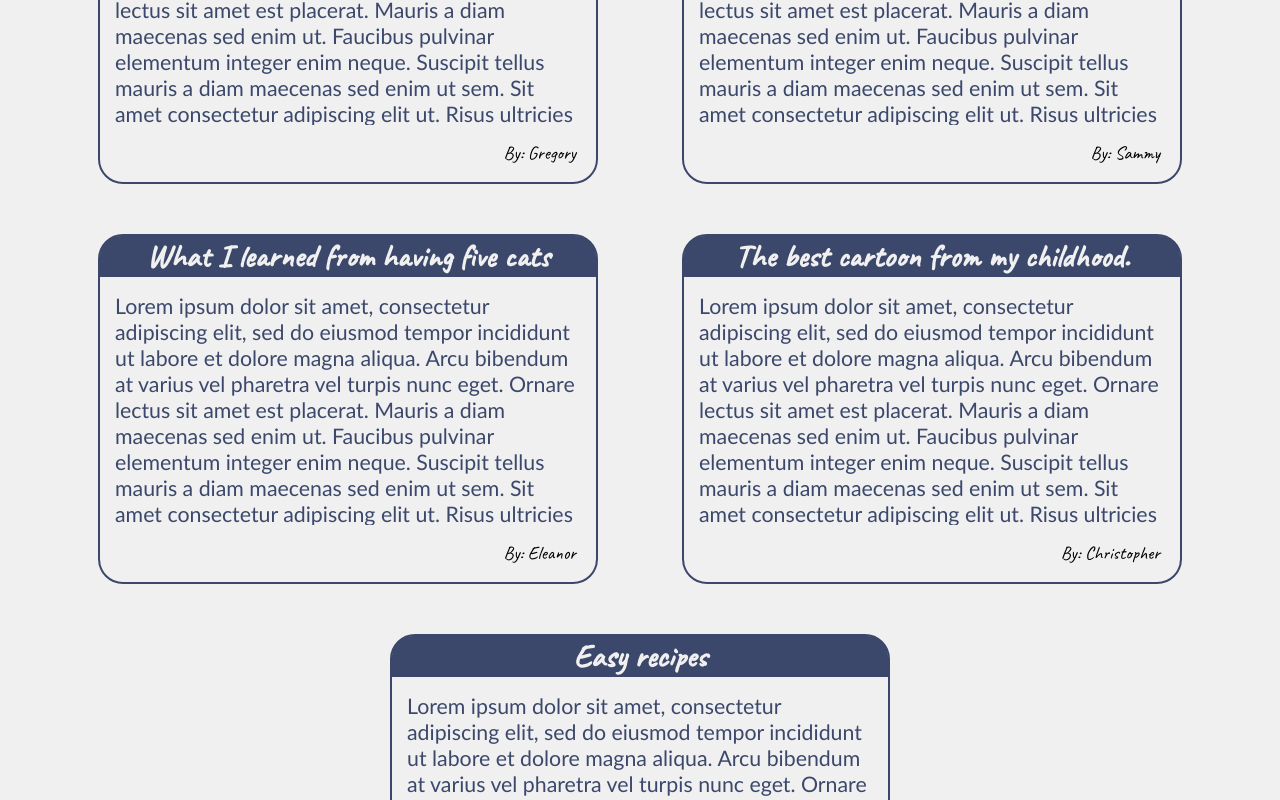
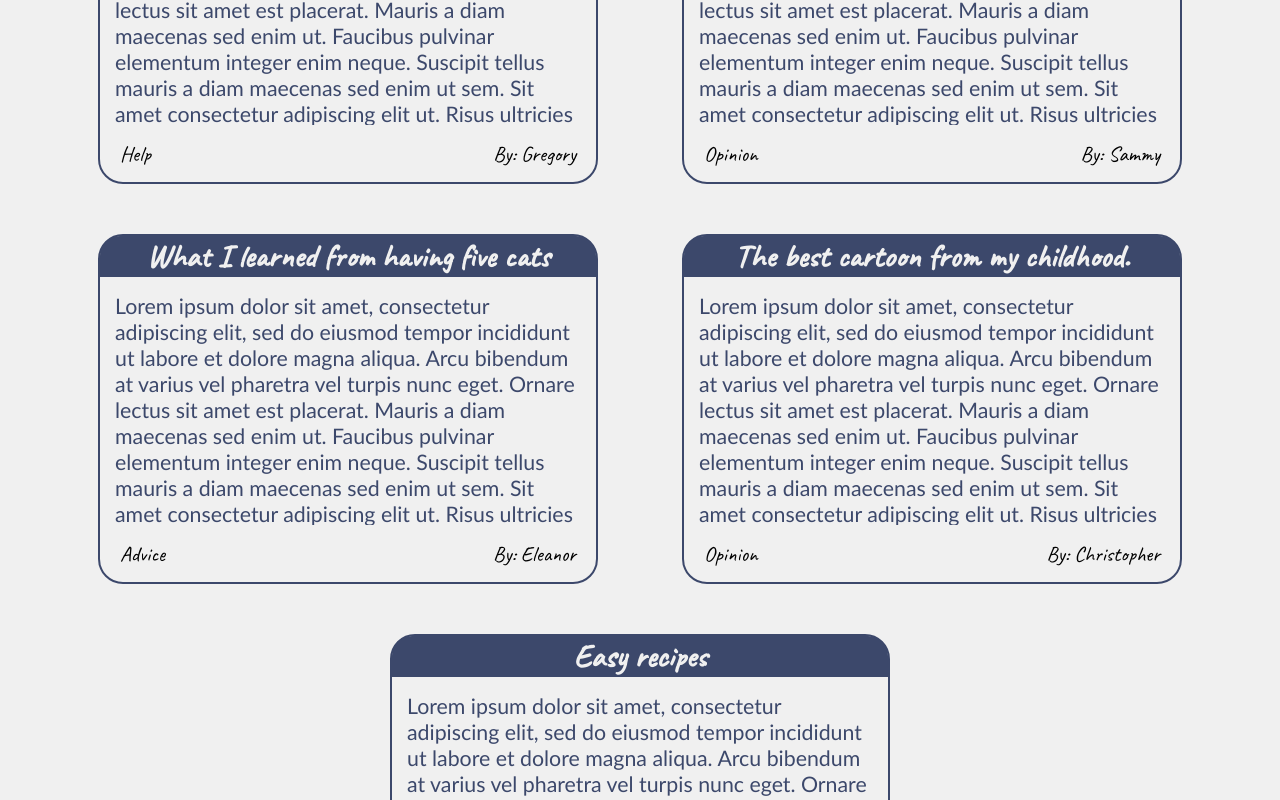
Before and after one commit to JaronOris/n322_n423_final, a Next.js app: page /frontPage in a window 1280 px wide. Shown: the part 448-1248 px from the top of the page. Built offline with nearby package versions, Linux system fonts and the light colour scheme; no server answers.

Commit message:
Added Google Auth and login/logout

```diff
--- a/package.json
+++ b/package.json
@@ -9,7 +9,8 @@
     "lint": "next lint"
   },
   "dependencies": {
-    "next": "13.3.1",
+    "firebase": "^9.21.0",
+    "next": "^13.3.1",
     "react": "18.2.0",
     "react-dom": "18.2.0"
   }
--- a/src/pages/frontPage.js
+++ b/src/pages/frontPage.js
@@ -1,5 +1,5 @@
 import React from "react";
-import FrontPageStyle from "../styles/FrontPage.module.css"
+import FrontPageStyle from "../styles/FrontPage.module.css";
 
 export default function frontPage() {
   return (
@@ -8,42 +8,110 @@ export default function frontPage() {
         <h1 className={FrontPageStyle.callout}> Front Page</h1>
         <div className={FrontPageStyle.gridContainer}>
           <div className={FrontPageStyle.blogPost}>
-                        <h1 className={FrontPageStyle.postTitle}>Does this look like a rash to anyone else?</h1>
+            <h1 className={FrontPageStyle.postTitle}>
+              Does this look like a rash to anyone else?
+            </h1>
             <p className={FrontPageStyle.postDesc}>
-                            Lorem ipsum dolor sit amet, consectetur adipiscing elit, sed do eiusmod tempor incididunt ut labore et dolore magna aliqua. Arcu bibendum at varius vel pharetra vel turpis nunc eget. Ornare lectus sit amet est placerat. Mauris a diam maecenas sed enim ut. Faucibus pulvinar elementum integer enim neque. Suscipit tellus mauris a diam maecenas sed enim ut sem. Sit amet consectetur adipiscing elit ut. Risus ultricies tristique nulla aliquet. Sem et tortor consequat id porta. Molestie a iaculis at erat pellentesque. Congue eu consequat ac felis donec et. Leo a diam sollicitudin tempor.
+              Lorem ipsum dolor sit amet, consectetur adipiscing elit, sed do
+              eiusmod tempor incididunt ut labore et dolore magna aliqua. Arcu
+              bibendum at varius vel pharetra vel turpis nunc eget. Ornare
+              lectus sit amet est placerat. Mauris a diam maecenas sed enim ut.
+              Faucibus pulvinar elementum integer enim neque. Suscipit tellus
+              mauris a diam maecenas sed enim ut sem. Sit amet consectetur
+              adipiscing elit ut. Risus ultricies tristique nulla aliquet. Sem
+              et tortor consequat id porta. Molestie a iaculis at erat
+              pellentesque. Congue eu consequat ac felis donec et. Leo a diam
+              sollicitudin tempor.
             </p>
-                        <p className={FrontPageStyle.author}>By: Gregory</p>
+            <div className={FrontPageStyle.footerInfo}>
+              <p>Help</p>
+              <p>By: Gregory</p>
+            </div>
           </div>
           <div className={FrontPageStyle.blogPost}>
-                        <h1 className={FrontPageStyle.postTitle}>Top 10 Reasons why I don't like Gregory</h1>
+            <h1 className={FrontPageStyle.postTitle}>
+              Top 10 Reasons why I don't like Gregory
+            </h1>
             <p className={FrontPageStyle.postDesc}>
-                            Lorem ipsum dolor sit amet, consectetur adipiscing elit, sed do eiusmod tempor incididunt ut labore et dolore magna aliqua. Arcu bibendum at varius vel pharetra vel turpis nunc eget. Ornare lectus sit amet est placerat. Mauris a diam maecenas sed enim ut. Faucibus pulvinar elementum integer enim neque. Suscipit tellus mauris a diam maecenas sed enim ut sem. Sit amet consectetur adipiscing elit ut. Risus ultricies tristique nulla aliquet. Sem et tortor consequat id porta. Molestie a iaculis at erat pellentesque. Congue eu consequat ac felis donec et. Leo a diam sollicitudin tempor.
+              Lorem ipsum dolor sit amet, consectetur adipiscing elit, sed do
+              eiusmod tempor incididunt ut labore et dolore magna aliqua. Arcu
+              bibendum at varius vel pharetra vel turpis nunc eget. Ornare
+              lectus sit amet est placerat. Mauris a diam maecenas sed enim ut.
+              Faucibus pulvinar elementum integer enim neque. Suscipit tellus
+              mauris a diam maecenas sed enim ut sem. Sit amet consectetur
+              adipiscing elit ut. Risus ultricies tristique nulla aliquet. Sem
+              et tortor consequat id porta. Molestie a iaculis at erat
+              pellentesque. Congue eu consequat ac felis donec et. Leo a diam
+              sollicitudin tempor.
             </p>
-                        <p className={FrontPageStyle.author}>By: Sammy</p>
+            <div className={FrontPageStyle.footerInfo}>
+              <p>Opinion</p>
+              <p>By: Sammy</p>
+            </div>
           </div>
           <div className={FrontPageStyle.blogPost}>
-                        <h1 className={FrontPageStyle.postTitle}>What I learned from having five cats</h1>
+            <h1 className={FrontPageStyle.postTitle}>
+              What I learned from having five cats
+            </h1>
             <p className={FrontPageStyle.postDesc}>
-                            Lorem ipsum dolor sit amet, consectetur adipiscing elit, sed do eiusmod tempor incididunt ut labore et dolore magna aliqua. Arcu bibendum at varius vel pharetra vel turpis nunc eget. Ornare lectus sit amet est placerat. Mauris a diam maecenas sed enim ut. Faucibus pulvinar elementum integer enim neque. Suscipit tellus mauris a diam maecenas sed enim ut sem. Sit amet consectetur adipiscing elit ut. Risus ultricies tristique nulla aliquet. Sem et tortor consequat id porta. Molestie a iaculis at erat pellentesque. Congue eu consequat ac felis donec et. Leo a diam sollicitudin tempor.
+              Lorem ipsum dolor sit amet, consectetur adipiscing elit, sed do
+              eiusmod tempor incididunt ut labore et dolore magna aliqua. Arcu
+              bibendum at varius vel pharetra vel turpis nunc eget. Ornare
+              lectus sit amet est placerat. Mauris a diam maecenas sed enim ut.
+              Faucibus pulvinar elementum integer enim neque. Suscipit tellus
+              mauris a diam maecenas sed enim ut sem. Sit amet consectetur
+              adipiscing elit ut. Risus ultricies tristique nulla aliquet. Sem
+              et tortor consequat id porta. Molestie a iaculis at erat
+              pellentesque. Congue eu consequat ac felis donec et. Leo a diam
+              sollicitudin tempor.
             </p>
-                        <p className={FrontPageStyle.author}>By: Eleanor</p>
+            <div className={FrontPageStyle.footerInfo}>
+              <p>Advice</p>
+              <p>By: Eleanor</p>
+            </div>
           </div>
           <div className={FrontPageStyle.blogPost}>
-                        <h1 className={FrontPageStyle.postTitle}>The best cartoon from my childhood.</h1>
+            <h1 className={FrontPageStyle.postTitle}>
+              The best cartoon from my childhood.
+            </h1>
             <p className={FrontPageStyle.postDesc}>
-                            Lorem ipsum dolor sit amet, consectetur adipiscing elit, sed do eiusmod tempor incididunt ut labore et dolore magna aliqua. Arcu bibendum at varius vel pharetra vel turpis nunc eget. Ornare lectus sit amet est placerat. Mauris a diam maecenas sed enim ut. Faucibus pulvinar elementum integer enim neque. Suscipit tellus mauris a diam maecenas sed enim ut sem. Sit amet consectetur adipiscing elit ut. Risus ultricies tristique nulla aliquet. Sem et tortor consequat id porta. Molestie a iaculis at erat pellentesque. Congue eu consequat ac felis donec et. Leo a diam sollicitudin tempor.
+              Lorem ipsum dolor sit amet, consectetur adipiscing elit, sed do
+              eiusmod tempor incididunt ut labore et dolore magna aliqua. Arcu
+              bibendum at varius vel pharetra vel turpis nunc eget. Ornare
+              lectus sit amet est placerat. Mauris a diam maecenas sed enim ut.
+              Faucibus pulvinar elementum integer enim neque. Suscipit tellus
+              mauris a diam maecenas sed enim ut sem. Sit amet consectetur
+              adipiscing elit ut. Risus ultricies tristique nulla aliquet. Sem
+              et tortor consequat id porta. Molestie a iaculis at erat
+              pellentesque. Congue eu consequat ac felis donec et. Leo a diam
+              sollicitudin tempor.
             </p>
-                        <p className={FrontPageStyle.author}>By: Christopher</p>
+            <div className={FrontPageStyle.footerInfo}>
+              <p>Opinion</p>
+              <p>By: Christopher</p>
+            </div>
           </div>
           <div className={FrontPageStyle.blogPost}>
             <h1 className={FrontPageStyle.postTitle}>Easy recipes</h1>
             <p className={FrontPageStyle.postDesc}>
-                            Lorem ipsum dolor sit amet, consectetur adipiscing elit, sed do eiusmod tempor incididunt ut labore et dolore magna aliqua. Arcu bibendum at varius vel pharetra vel turpis nunc eget. Ornare lectus sit amet est placerat. Mauris a diam maecenas sed enim ut. Faucibus pulvinar elementum integer enim neque. Suscipit tellus mauris a diam maecenas sed enim ut sem. Sit amet consectetur adipiscing elit ut. Risus ultricies tristique nulla aliquet. Sem et tortor consequat id porta. Molestie a iaculis at erat pellentesque. Congue eu consequat ac felis donec et. Leo a diam sollicitudin tempor.
+              Lorem ipsum dolor sit amet, consectetur adipiscing elit, sed do
+              eiusmod tempor incididunt ut labore et dolore magna aliqua. Arcu
+              bibendum at varius vel pharetra vel turpis nunc eget. Ornare
+              lectus sit amet est placerat. Mauris a diam maecenas sed enim ut.
+              Faucibus pulvinar elementum integer enim neque. Suscipit tellus
+              mauris a diam maecenas sed enim ut sem. Sit amet consectetur
+              adipiscing elit ut. Risus ultricies tristique nulla aliquet. Sem
+              et tortor consequat id porta. Molestie a iaculis at erat
+              pellentesque. Congue eu consequat ac felis donec et. Leo a diam
+              sollicitudin tempor.
             </p>
-                        <p className={FrontPageStyle.author}>By: Amy</p>
+            <div className={FrontPageStyle.footerInfo}>
+              <p>Advice</p>
+              <p>By: Amy</p>
+            </div>
           </div>
         </div>
       </div>
     </>
   );
-};
+}
--- a/src/pages/userPosts.js
+++ b/src/pages/userPosts.js
@@ -14,4 +14,4 @@ export default function userPosts() {
       </div>
     </>
   );
-};
+}
--- a/src/styles/FrontPage.module.css
+++ b/src/styles/FrontPage.module.css
@@ -21,7 +21,7 @@
   margin-top: 75px;
   margin-bottom: 75px;
   display: flex;
-  gap: 50px ;
+  gap: 50px;
   flex-wrap: wrap;
   justify-content: space-evenly;
   align-items: center;
@@ -56,9 +56,10 @@
   font-family: "Gill Sans", "Gill Sans MT", Calibri, "Trebuchet MS", sans-serif;
 }
 
-.author {
-    font-family: Caveat;
-    font-size: 14pt;
-    text-align: end;
-    padding-right: 20px;
+.footerInfo {
+  font-family: Caveat;
+  font-size: 16pt;
+  display: flex;
+  justify-content: space-between;
+  padding: 0px 20px;
 }
--- a/src/styles/Navbar.module.css
+++ b/src/styles/Navbar.module.css
@@ -5,8 +5,7 @@
   justify-content: space-between;
   font-family: Caveat;
   font-size: 22pt;
-    background-color: #3C486B
-
+  background-color: #3c486b;
 }
 
 .logo img {
@@ -14,7 +13,6 @@
   height: 65px;
   margin-left: 50px;
 }
-
 
 .links {
   width: 600px;
@@ -30,7 +28,7 @@
 
 .links a {
   text-decoration: none;
-    color: #F0F0F0
+  color: #f0f0f0;
 }
 
 .button {
@@ -38,10 +36,11 @@
   height: fit-content;
   font-family: Caveat;
   font-size: 22pt;
-    background-color: #F0F0F0;
-    color: #3C486B;
+  background-color: #f0f0f0;
+  color: #3c486b;
   border: none;
   border-radius: 100px;
+  cursor: pointer;
 }
 
 .divider {
```
Also changed, not shown: src/pages/_app.js (+21 -10 lines), src/pages/index.js (+11 -4 lines), src/styles/Home.module.css (+11 -9 lines), src/useHooks/useFirebase.js (added, +43 -0 lines), 1 other file (tests, documents, lock files or other folders). Lines whose indentation alone changed are shown as unchanged.
